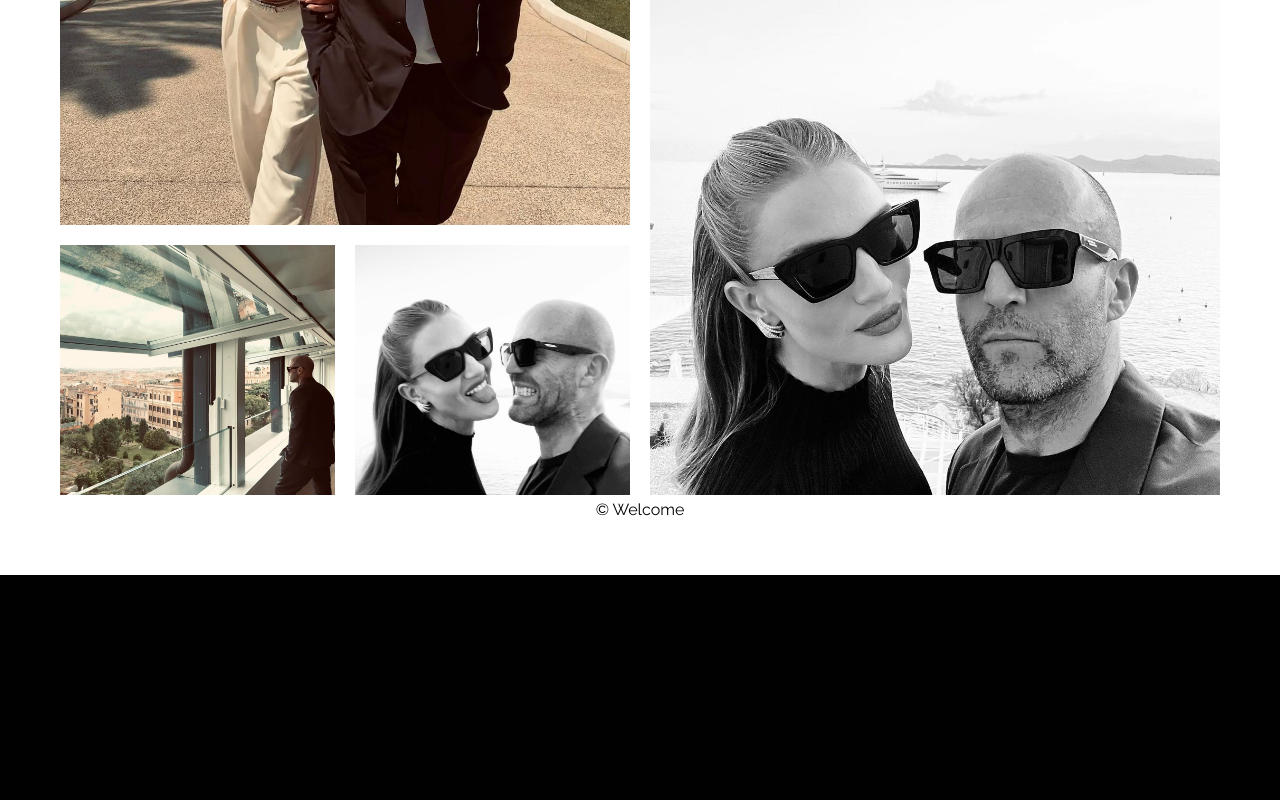
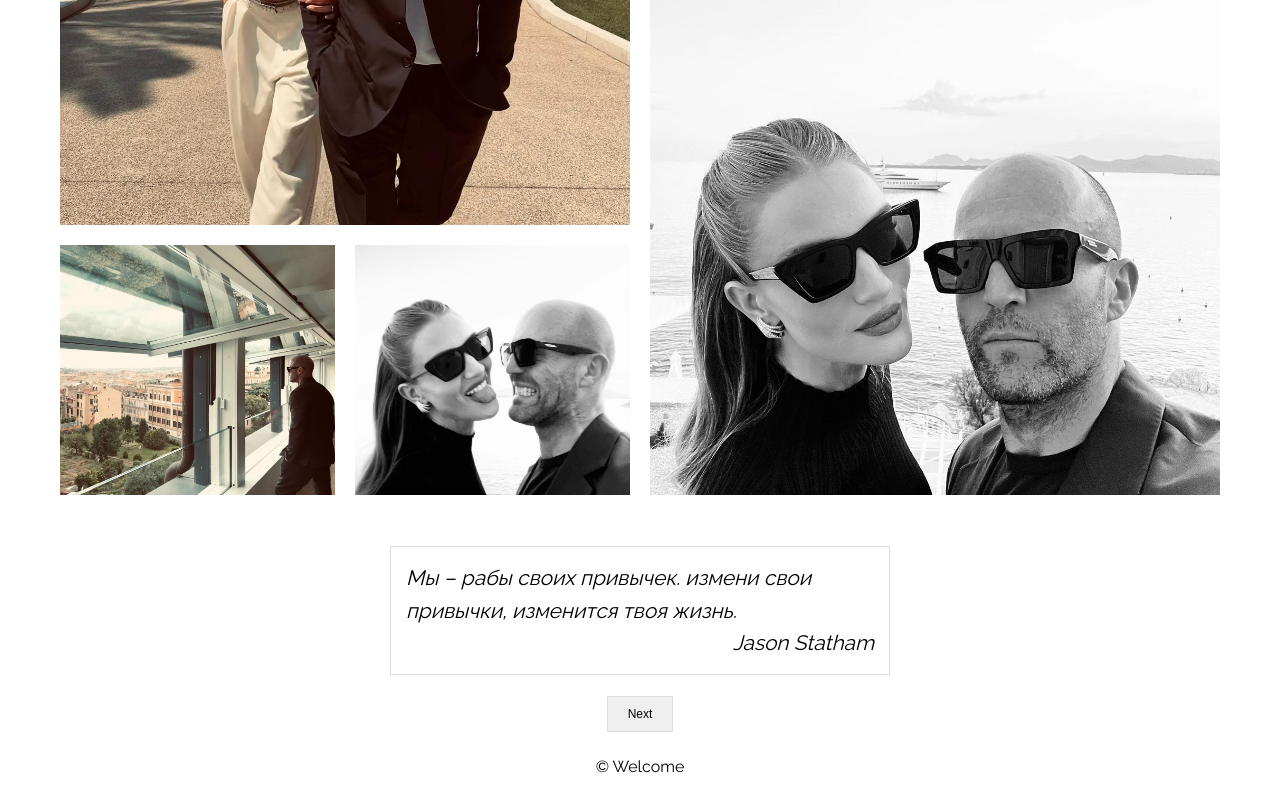
Before and after one commit to AlexanderSychev2005/car-web-site-courses, a plain HTML site: page index.html in a window 1280 px wide. Shown: the part 2947-3747 px from the top of the page. Before the commit the page ends 3522 px from the top, so only its background shows below. Drawn offline with nearby package versions, Linux system fonts and the light colour scheme.

Commit message:
Quotes Jason Statham

```diff
--- a/css/lightbox-gallery.css
+++ b/css/lightbox-gallery.css
@@ -10,7 +10,34 @@
   padding: 30px;
 
 }
+.quotes-container{
+  min-width: 255px;
+  max-width: 500px;
+  max-height: 400px;
+  min-height: 225px;
+}
+#random-phrase {
+  margin: 1px auto;
+  padding: 15px;
+  font-size: 1.3em;
+  font-style: italic;
+  border: 1px solid #ddd;
+}
 
+#random-phrase #phrase {
+  text-align: left;
+}
+
+#random-phrase #author {
+  text-align: right;
+}
+
+#next-quote {
+  margin-top: 20px;
+  font-size: 12px;
+  padding: 10px 20px;
+  border: 1px solid #ddd;
+}
 
 .third-article__header {
   text-transform: uppercase;
@@ -18,13 +45,12 @@
   letter-spacing: calc(var(--index) / 7.5);
   color: black;
   padding-top: 30px;
-  transform: translate3d(0, calc(var(--scrollTop) / -40.5), 0);
-  transition: var(--transition);
-  will-change: transform;
+
 }
+
 .copy {
   position: absolute;
-  bottom: calc(var(--index) * 2.5);
+  bottom: calc(var(--index) );
   color: black;
 }
 
@@ -38,9 +64,7 @@
   grid-auto-rows: 250px;
   grid-auto-flow: dense;
   grid-gap: 20px;
-  transform: translate3d(0, calc(var(--scrollTop) / -40.5), 0);
-  transition: var(--transition);
-  will-change: transform;
+
 
 }
 
--- a/index.html
+++ b/index.html
@@ -18,6 +18,7 @@
     <script src="js/app.js" defer></script>
     <script src="js/videoPlayer.js" defer></script>
     <script src="js/clock.js" defer></script>
+    <script src="js/quotes.js" defer></script>
 </head>
 
 <body>
@@ -115,6 +116,15 @@
                     </div>
                 </div>
                 <div class="copy">© Welcome</div>
+                <div class="quotes-container">
+                    <div id="random-phrase">
+                        <div id="phrase"></div>
+                        <div id="author"></div>
+                    </div>
+                    <button id="next-quote">Next</button>
+                </div>
+
+
             </article>
 
         </div>
--- /dev/null
+++ b/js/quotes.js
@@ -0,0 +1,51 @@
+var quotes = [
+    [
+        "If you're going to do something, do it with style!",
+
+        "Jason Statham"
+    ],
+
+    [
+        "I love people who have a good sense of humor, tell a good story, tell a good joke.",
+
+        "Jason Statham"
+    ],
+
+    [
+        "The best things in life sometimes happen spontaneously.",
+
+        "Jason Statham"
+    ],
+
+    [
+        "Мы – рабы своих привычек. измени свои привычки, изменится твоя жизнь.",
+
+        "Jason Statham"
+    ]
+];
+
+document.getElementById("next-quote").addEventListener("click", function () {
+
+
+    var quote = quotes[Math.floor(Math.random() * quotes.length)];
+
+
+    var phrase = document.querySelector("#phrase");
+
+
+    var author = document.querySelector("#author");
+
+    phrase.innerHTML = quote[0];
+    author.innerHTML = quote[1];
+});
+
+
+var quote = quotes[Math.floor(Math.random() * quotes.length)];
+
+
+var phrase = document.querySelector("#phrase");
+
+var author = document.querySelector("#author");
+
+phrase.innerHTML = quote[0];
+author.innerHTML = quote[1];
```
